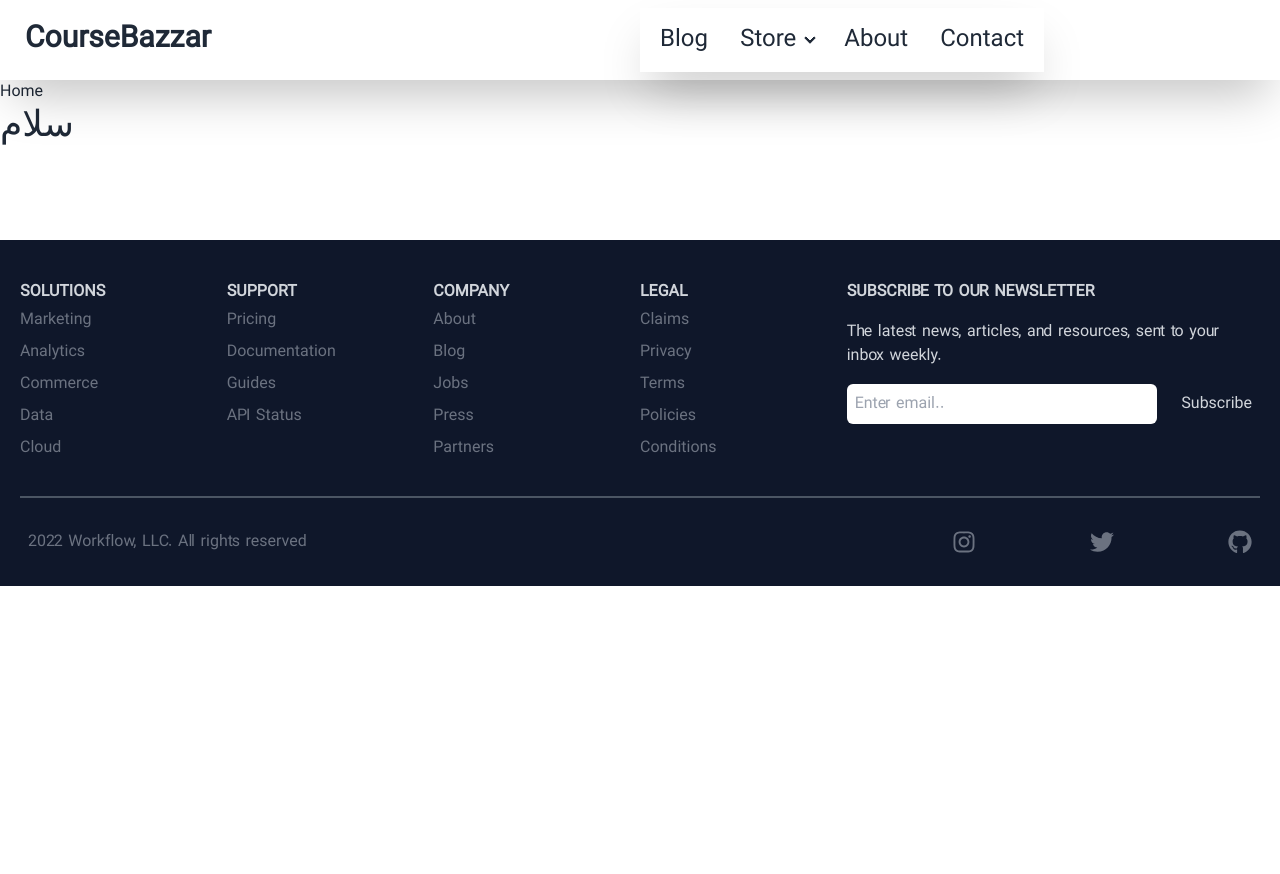
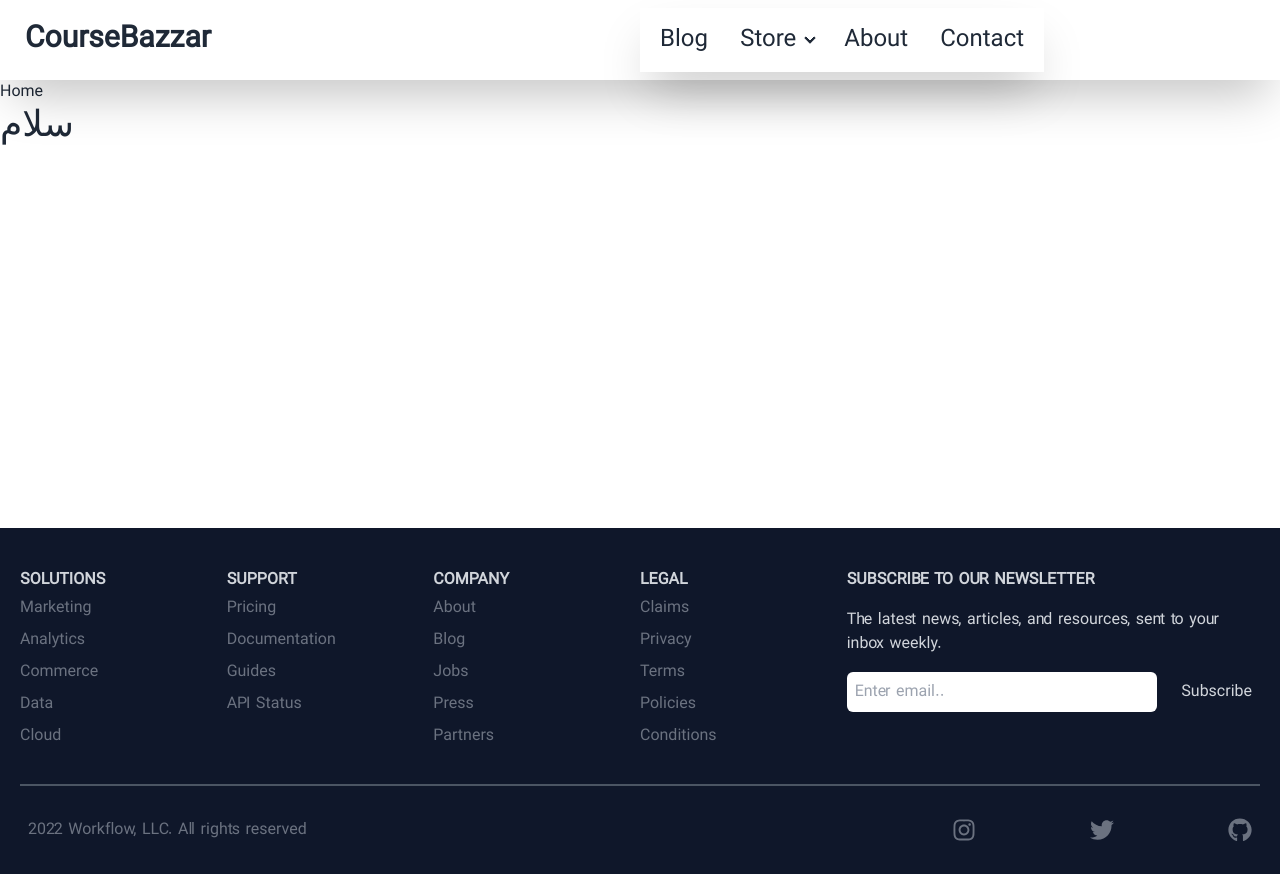
Before and after one commit to arsalanmohseni/coursebazzar, a React (Vite) app: page / in a window 1280 px wide. Before the commit the page ends 800 px from the top, so only its background shows below. Built offline with nearby package versions, Linux system fonts and the light colour scheme.

Commit message:
Fixe footer at the bottom

```diff
--- a/src/Components/Footer.jsx
+++ b/src/Components/Footer.jsx
@@ -27,7 +27,7 @@ const items = [
 
 const Footer = () => {
     return (
-        <div className="py-y mt-24 w-full bg-slate-900 px-2 text-gray-300">
+        <div className="py-y b-0 mb-0 mt-96 w-full bg-slate-900 px-2 text-gray-300">
             <div className="mx-auto grid max-w-[1240px] grid-cols-2 border-b-2 border-gray-600 py-8 md:grid-cols-6">
                 {sections.map((section, index) => (
                     <div key={index}>
```
